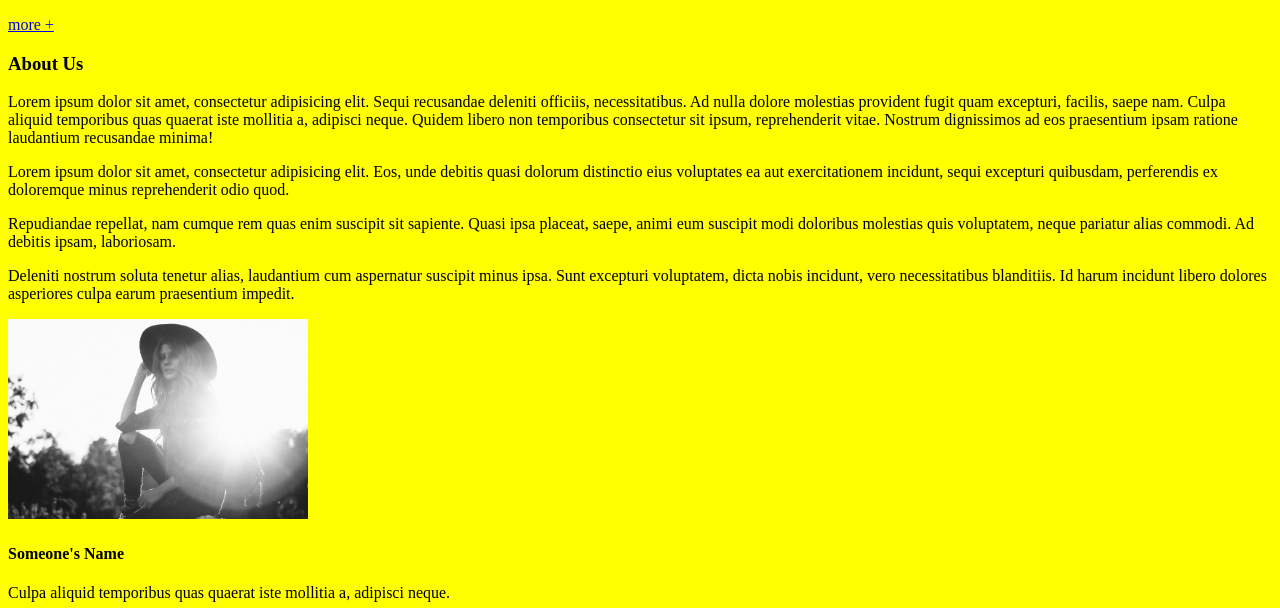
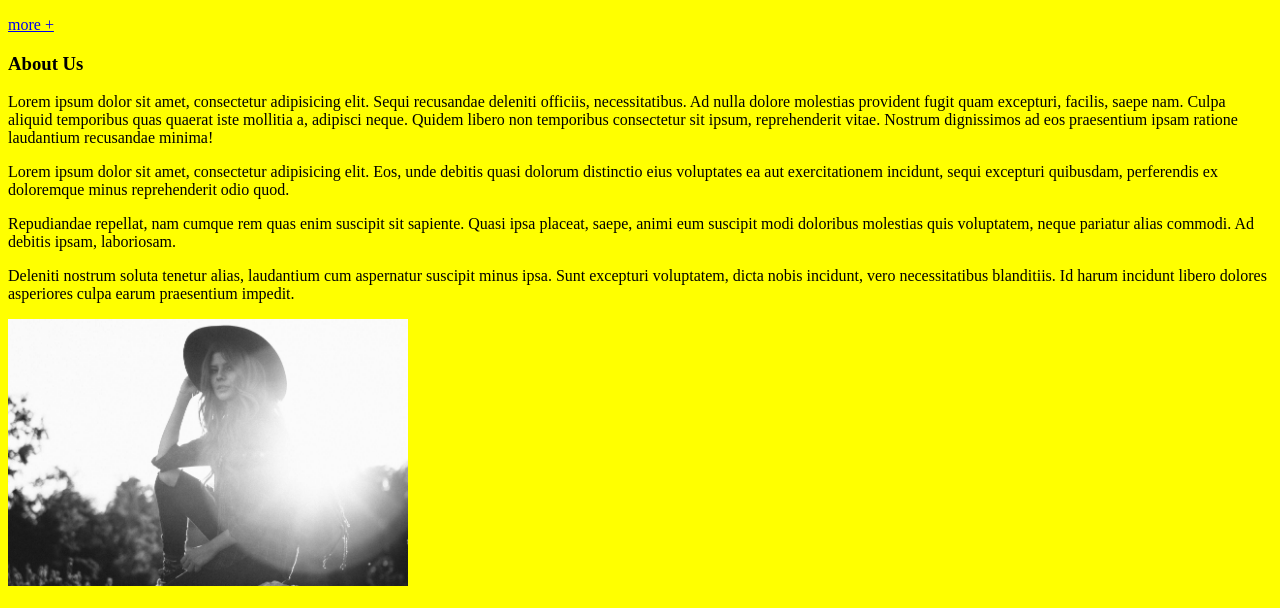
Before and after one commit to peterfaretra/sublime-project, a plain HTML site: page index.html in a window 1280 px wide. Shown: the part 1002-1610 px from the top of the page. Drawn offline with Linux system fonts and the light colour scheme.

Commit message:
Update index.html

```diff
--- a/index.html
+++ b/index.html
@@ -48,7 +48,7 @@
 			<p>Repudiandae repellat, nam cumque rem quas enim suscipit sit sapiente. Quasi ipsa placeat, saepe, animi eum suscipit modi doloribus molestias quis voluptatem, neque pariatur alias commodi. Ad debitis ipsam, laboriosam.</p>
 			<p>Deleniti nostrum soluta tenetur alias, laudantium cum aspernatur suscipit minus ipsa. Sunt excepturi voluptatem, dicta nobis incidunt, vero necessitatibus blanditiis. Id harum incidunt libero dolores asperiores culpa earum praesentium impedit.</p>
 		</div>
-		<img src="author.jpeg" width="300px" alt="author" class="about-image">
+		<img src="author.jpeg" width="400px" alt="author" class="about-image">
 	</div>
 	<div class="testimonial">
 		<h4 class="test-name">Someone's Name</h4>
```
